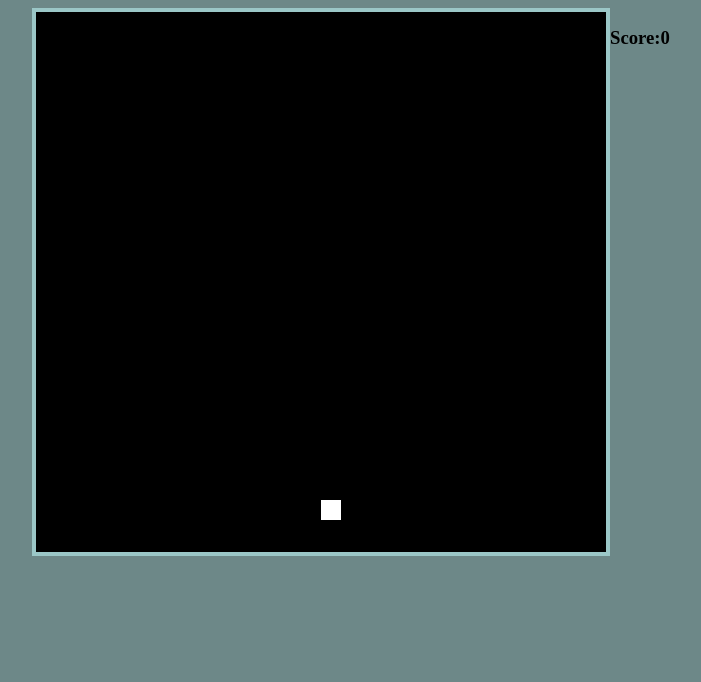
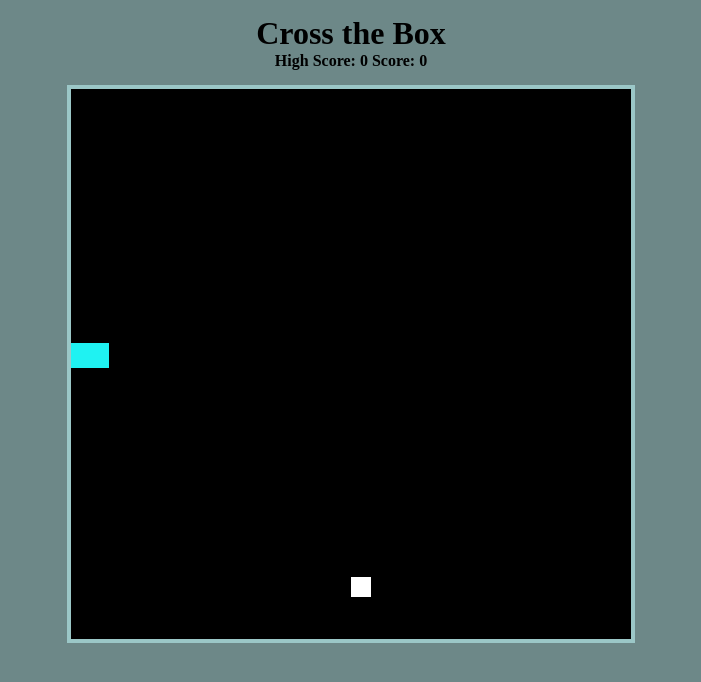
Before and after one commit to life423/Ascend-Avoid, a plain HTML site: page index.html in a window 1280 px wide. Shown: the whole page, without its empty margins (289-990 px from the left). Drawn offline with Linux system fonts and the light colour scheme.

Commit message:
add random size to boxes, high score, boxes add at increments of 4

```diff
--- a/app.js
+++ b/app.js
@@ -1,10 +1,12 @@
 var canvas = document.getElementById('canvas'),
        ctx = canvas.getContext('2d');
 
-var score = 0;
-var x = canvas.width / 2,
-    y = 488,
-    width = 30,
+var score     = 0,
+    highScore = 0;
+
+var x      = canvas.width / 2,
+    y      = 488,
+    width  = 30,
     height = 30;
 
 var rightPressed = false,
@@ -12,10 +14,12 @@ var rightPressed = false,
        upPressed = false,
      downPressed = false;
 
-var up = true,
-    down = true,
+var up    = true,
+    down  = true,
     right = true,
      left = true;
+
+
 
 var squareWidth = 20;
 var squareHeight = 20;
@@ -39,45 +43,39 @@ function keyUpHandler(e) {
 }
 
 function moveFrong() {
-    if (upPressed == true && up == true && y > 20) {
+    if (upPressed === true && up === true && y > 20) {
         y = y - 40;
         up = false;
     }
-    if (upPressed == false) {
+    if (upPressed === false) {
         up = true;
     }
-    if (downPressed == true && down == true && y + height <= canvas.height - 10) {
+    if (downPressed === true && down === true && y + height <= canvas.height - 10) {
         y = y + 40;
         down = false;
 
     }
-    if (downPressed == false) {
+    if (downPressed === false) {
         down = true;
     }
-    if (rightPressed == true && right == true && x < 520) {
+    if (rightPressed === true && right === true && x < 520) {
         x = x + 40;
         right = false;
     }
-    if (rightPressed == false) {
+    if (rightPressed === false) {
         right = true;
     }
-    if (leftPressed == true && left == true && x > 20) {
+    if (leftPressed === true && left === true && x > 20) {
         x = x - 40;
         left = false;
     }
-    if (leftPressed == false) {
+    if (leftPressed === false) {
         left = true;
     }
 
 
 }
 
-function drawBackground() {
-
-
-    console.log("background function")
-
-}
 
 function drawSqaure() {
 
@@ -86,23 +84,26 @@ function drawSqaure() {
     ctx.fillStyle = "white";
     ctx.fill();
 }
+
 class Car {
 
-    constructor(x, y) {
+    constructor(x, y, z)
+    {
         this.x = x;
         this.y = y;
+        this.z = z;
     }
 
-    draw() {
+    draw(){
     ctx.beginPath();
-        ctx.rect(this.x, this.y, 60, 35);
+    ctx.rect(this.x, this.y, this.z, 25);
     ctx.fillStyle = "#1FF2F2";
     ctx.fill();
     }
 
-    update() {
+    update(){
         if (this.x < canvas.width) {
-            this.x += Math.floor(Math.random() * 7) + 1 + (score / 3);
+            this.x += Math.floor(Math.random() * 7) + 1+ (score/5);
         }
         else {
             this.x = -100;
@@ -112,16 +113,16 @@ class Car {
     }
 }
 
-var cars = [
-    new Car(100, randomIntFromInterval(20, 450)),
+var cars =[
+    new Car(100, randomIntFromInterval(20, 450), randomIntFromInterval(40, 100)),
 ];
 
 
 function detectCollision() {
     cars.forEach(function (car) {
-        if (car.x <= x + width && car.x <= x + squareWidth && car.x + squareWidth >= x && car.y + squareHeight >= y && car.y < y + squareHeight) {
+        if (car.x <= x + width && car.x <= x + squareWidth && car.x + squareWidth >= x && car.y + squareHeight >= y && car.y < y + squareHeight){
             score = 0;
-            cars.length = 1;
+            cars.length =1;
             document.getElementById("score").innerHTML = score;
             y = 488;
         }
@@ -149,18 +150,31 @@ function randomIntFromInterval(min, max) // min and max included
 
 
 
-function displaySquares() {
-    for (i = 0; i < cars.length; i++) {
-        cars[i].update();
+function displaySquares(){
+    cars.forEach(function (car) {
+        car.update();
+    });
+}
+
+
+function addCar(){
+    if(score<=2){
+        cars.push(new Car(100, randomIntFromInterval(20, 450), randomIntFromInterval(40, 100)))
+    }
+
+
+    if(score%4===0){
+        cars.push(new Car(100, randomIntFromInterval(20, 450), randomIntFromInterval(40,100)))
     }
 }
 
-
-function addCar() {
-    if (score % 3 === 0) {
-        cars.push(new Car(100, randomIntFromInterval(20, 450)))
+function getHighScore(){
+    if (score > highScore) {
+        highScore = score;
+        document.getElementById("highScore").innerHTML = highScore;
     }
 }
+
 
 function animate() {
     requestAnimationFrame(animate);
@@ -169,7 +183,7 @@ function animate() {
     displaySquares();
     moveFrong();
     detectCollision();
+    getHighScore();
     checkForWinner();
 };
-
 animate();
--- a/index.html
+++ b/index.html
@@ -8,8 +8,17 @@
     <link rel="stylesheet" href="style.css">
 </head>
 <body>
-    <canvas id = "canvas" width="570" height="540"></canvas>
-    <h3>Score:<span id="score">0</span></h3>
+    <h1>Cross the Box</h1>
+    <div id="headers">
+        <h4>High Score: <span id="highScore">0</span></h4>
+        <h4>Score: <span id="score">0</span></h4>
+    </div>
+
+    <div id = "wrapper">
+        <canvas id = "canvas" width="560" height="550"></canvas>
+    </div>
+
     <script src = "app.js"></script>
+
 </body>
 </html>
--- a/style.css
+++ b/style.css
@@ -1,10 +1,44 @@
+*{
+    margin: 0;
+    padding: 0;
+}
+
 body{
     background: #6D8888;
-    display: flex;
-    justify-content: center;
+    /* display: flex;
+    justify-content: center;  */
+
 }
 
 canvas{
+    align-items: center;
     background: black;
     border: 4px solid #9BC7C7;
 }
+h1{
+    text-align: center;
+    margin: 0;
+    padding-top: 15px;
+
+}
+h4{
+    display:inline-block;
+}
+
+#headers{
+    text-align: center;
+    padding-bottom: 15px;
+}
+
+#wrapper{
+    display: flex;
+    justify-content: center;
+    align-items: center;
+}
+
+#canvas {
+     width: 560px;
+     height:550px;
+     margin: 0px auto;
+
+}
```
Also changed, not shown: readme.md. Lines whose indentation alone changed are shown as unchanged.
